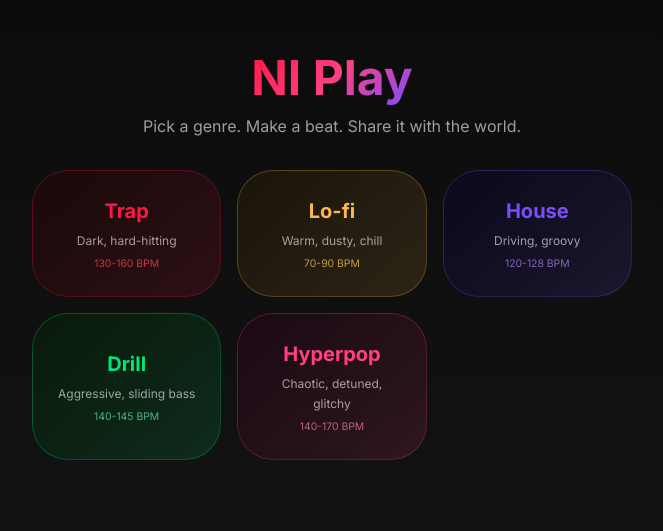
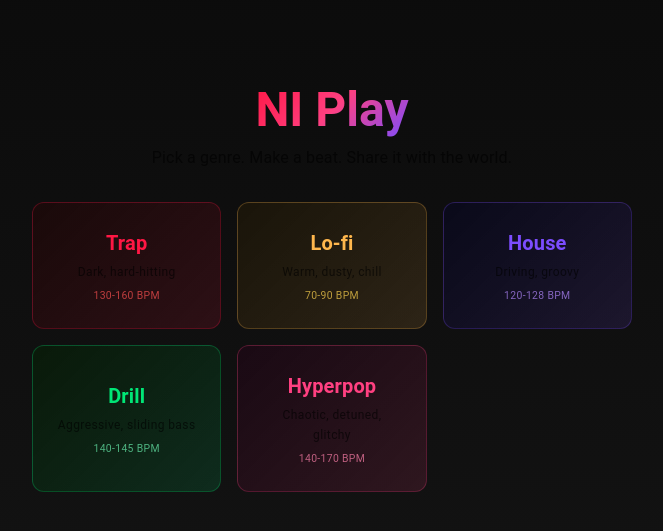
Before and after one commit to mrballistic-slalom/ni-demo, a Next.js app: page / in a window 1280 px wide. Shown: the part 145-676 px from the top of the page, without its empty margins (308-971 px from the left). Built offline with nearby package versions, Linux system fonts and the light colour scheme.

Commit message:
feat: Emotion SSR registry, genre skin provider + display fonts; drop MUI theme registry
Co-Authored-By: Claude Opus 4.8 <noreply@anthropic.com>

```diff
--- a/src/app/layout.tsx
+++ b/src/app/layout.tsx
@@ -1,25 +1,20 @@
 import type { Metadata } from 'next';
-import { Inter } from 'next/font/google';
-import ThemeRegistry from '@/components/Layout/ThemeRegistry';
-
-const inter = Inter({
-  subsets: ['latin'],
-  weight: ['400', '500', '600', '700'],
-  display: 'swap',
-});
+import EmotionRegistry from '@/theme/EmotionRegistry';
+import GenreSkinProvider from '@/theme/GenreSkinProvider';
+import { bodyFontClass } from '@/theme/fonts';
 
 export const metadata: Metadata = {
   title: 'NI Play — Beat Maker',
-  description: 'Make beats in your browser. Pick a genre, make a beat, share it.',
+  description: 'Make beats in your browser — pick a genre, build a beat, and share it.',
 };
 
 export default function RootLayout({ children }: { children: React.ReactNode }) {
   return (
     <html lang="en">
-      <body className={inter.className} style={{ margin: 0, backgroundColor: '#0A0A0A' }}>
-        <ThemeRegistry>
-          {children}
-        </ThemeRegistry>
+      <body className={bodyFontClass} style={{ margin: 0 }}>
+        <EmotionRegistry>
+          <GenreSkinProvider>{children}</GenreSkinProvider>
+        </EmotionRegistry>
       </body>
     </html>
   );
--- a/src/components/Layout/ThemeRegistry.tsx
+++ /dev/null
@@ -1,18 +0,0 @@
-'use client';
-
-import { ThemeProvider } from '@mui/material/styles';
-import CssBaseline from '@mui/material/CssBaseline';
-import { baseTheme } from '@/theme/theme';
-
-/**
- * Provides the MUI ThemeProvider and CssBaseline reset to all descendants.
- * @param props.children - Child components that consume the MUI theme.
- */
-export default function ThemeRegistry({ children }: { children: React.ReactNode }) {
-  return (
-    <ThemeProvider theme={baseTheme}>
-      <CssBaseline />
-      {children}
-    </ThemeProvider>
-  );
-}
--- /dev/null
+++ b/src/theme/EmotionRegistry.tsx
@@ -0,0 +1,58 @@
+'use client';
+
+import { useState } from 'react';
+import { useServerInsertedHTML } from 'next/navigation';
+import createCache from '@emotion/cache';
+import { CacheProvider } from '@emotion/react';
+
+/**
+ * App Router-compatible Emotion SSR registry. Without this, Emotion's
+ * `styled()`/`css()` output never gets flushed into the server-rendered
+ * HTML, causing a flash of unstyled content and a React hydration warning
+ * (styles inserted client-side don't match what the server sent).
+ *
+ * Standard recipe: create a shared Emotion cache per request, track which
+ * style keys have been inserted, and flush the pending ones into a
+ * `<style data-emotion>` tag via `useServerInsertedHTML` before the stream
+ * closes.
+ */
+export default function EmotionRegistry({ children }: { children: React.ReactNode }) {
+  const [{ cache, flush }] = useState(() => {
+    const emotionCache = createCache({ key: 'ni' });
+    emotionCache.compat = true;
+    const prevInsert = emotionCache.insert;
+    let inserted: string[] = [];
+    emotionCache.insert = (...args) => {
+      const serialized = args[1];
+      if (emotionCache.inserted[serialized.name] === undefined) {
+        inserted.push(serialized.name);
+      }
+      return prevInsert(...args);
+    };
+    const flushFn = () => {
+      const prevInserted = inserted;
+      inserted = [];
+      return prevInserted;
+    };
+    return { cache: emotionCache, flush: flushFn };
+  });
+
+  useServerInsertedHTML(() => {
+    const names = flush();
+    if (names.length === 0) return null;
+
+    let styles = '';
+    for (const name of names) {
+      styles += cache.inserted[name];
+    }
+
+    return (
+      <style
+        data-emotion={`${cache.key} ${names.join(' ')}`}
+        dangerouslySetInnerHTML={{ __html: styles }}
+      />
+    );
+  });
+
+  return <CacheProvider value={cache}>{children}</CacheProvider>;
+}
--- /dev/null
+++ b/src/theme/GenreSkinProvider.tsx
@@ -0,0 +1,33 @@
+'use client';
+
+import { useGridStore } from '@/stores/useGridStore';
+import { SKINS, skinToCssVars } from '@/theme/skins';
+import { DISPLAY_FONT_CLASS } from '@/theme/fonts';
+
+/**
+ * Applies the active genre's skin as CSS custom properties on a wrapping
+ * `<div data-genre>`, and swaps in that genre's display font class. All
+ * genre-aware styling downstream (Emotion `styled()` components) should
+ * read the `--genre-*` custom properties rather than reaching into the
+ * store directly, so genre switches repaint via CSS rather than re-render.
+ */
+export default function GenreSkinProvider({ children }: { children: React.ReactNode }) {
+  const genre = useGridStore((s) => s.genre);
+  const skin = SKINS[genre];
+  const vars = skinToCssVars(skin);
+
+  return (
+    <div
+      data-genre={genre}
+      className={DISPLAY_FONT_CLASS[genre]}
+      style={{
+        ...vars,
+        background: 'var(--genre-bg)',
+        minHeight: '100dvh',
+        transition: 'background 0.4s ease, color 0.4s ease',
+      }}
+    >
+      {children}
+    </div>
+  );
+}
--- /dev/null
+++ b/src/theme/fonts.ts
@@ -0,0 +1,63 @@
+import { Inter, Archivo, Fraunces, Space_Grotesk, Oswald, Baloo_2 } from 'next/font/google';
+import { Genre } from '@/types';
+
+/** Body copy face used across the whole app, regardless of active genre. */
+const inter = Inter({
+  subsets: ['latin'],
+  weight: ['400', '500', '600', '700'],
+  display: 'swap',
+  variable: '--font-body',
+});
+
+/** Trap display face — condensed, heavy, high-impact. */
+const archivo = Archivo({
+  subsets: ['latin'],
+  weight: ['700', '800', '900'],
+  display: 'swap',
+  variable: '--font-display',
+});
+
+/** Lo-Fi display face — warm, editorial serif. */
+const fraunces = Fraunces({
+  subsets: ['latin'],
+  weight: ['400', '500', '600'],
+  style: ['normal', 'italic'],
+  display: 'swap',
+  variable: '--font-display',
+});
+
+/** House display face — clean, geometric, futuristic. */
+const spaceGrotesk = Space_Grotesk({
+  subsets: ['latin'],
+  weight: ['500', '600', '700'],
+  display: 'swap',
+  variable: '--font-display',
+});
+
+/** Drill display face — tall, condensed, stencil-like. */
+const oswald = Oswald({
+  subsets: ['latin'],
+  weight: ['500', '600', '700'],
+  display: 'swap',
+  variable: '--font-display',
+});
+
+/** Hyperpop display face — rounded, bubbly, maximalist. */
+const baloo2 = Baloo_2({
+  subsets: ['latin'],
+  weight: ['600', '700', '800'],
+  display: 'swap',
+  variable: '--font-display',
+});
+
+/** Body font class applied to `<body>` in the root layout. */
+export const bodyFontClass = inter.className;
+
+/** Genre-specific display font class, applied by `GenreSkinProvider`. */
+export const DISPLAY_FONT_CLASS: Record<Genre, string> = {
+  trap: archivo.className,
+  lofi: fraunces.className,
+  house: spaceGrotesk.className,
+  drill: oswald.className,
+  hyperpop: baloo2.className,
+};
--- a/src/theme/theme.ts
+++ /dev/null
@@ -1,39 +0,0 @@
-import { createTheme } from '@mui/material/styles';
-
-/** Base dark MUI theme shared across all genres, providing default palette, typography, and component overrides. */
-export const baseTheme = createTheme({
-  palette: {
-    mode: 'dark',
-    background: {
-      default: '#0A0A0A',
-      paper: '#141414',
-    },
-    primary: { main: '#FF1744' },
-    secondary: { main: '#1E1E1E' },
-    text: {
-      primary: '#FFFFFF',
-      secondary: 'rgba(255,255,255,0.6)',
-    },
-  },
-  typography: {
-    fontFamily: '"Inter", "SF Pro Display", -apple-system, sans-serif',
-    h1: { fontWeight: 700 },
-    button: { textTransform: 'none', fontWeight: 600 },
-  },
-  shape: { borderRadius: 12 },
-  components: {
-    MuiButton: {
-      styleOverrides: {
-        root: {
-          borderRadius: 24,
-          padding: '10px 24px',
-        },
-      },
-    },
-    MuiPaper: {
-      styleOverrides: {
-        root: { backgroundImage: 'none' },
-      },
-    },
-  },
-});
```
Also changed, not shown: src/components/Layout/AppShell.tsx (+13 -30 lines).
